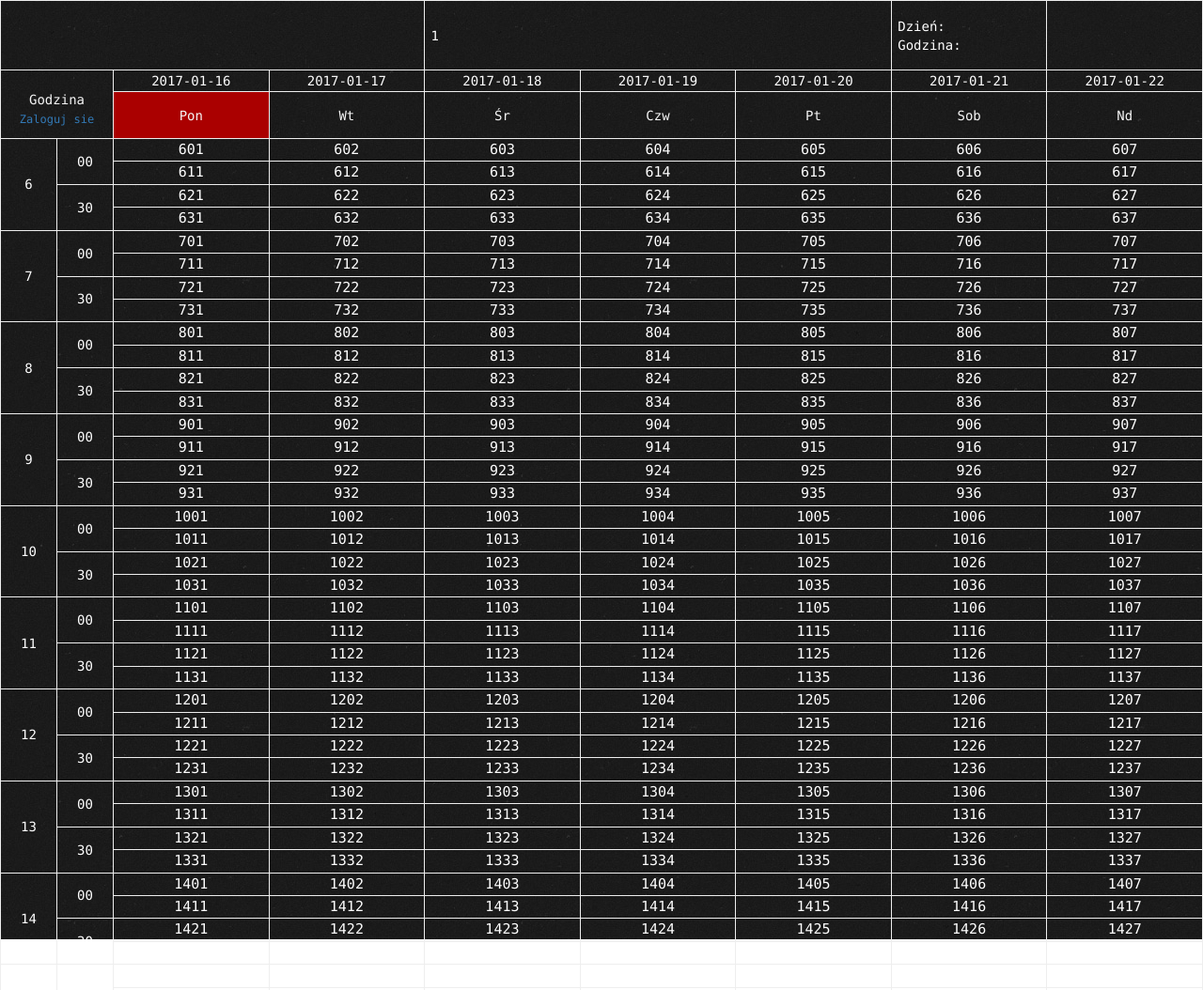
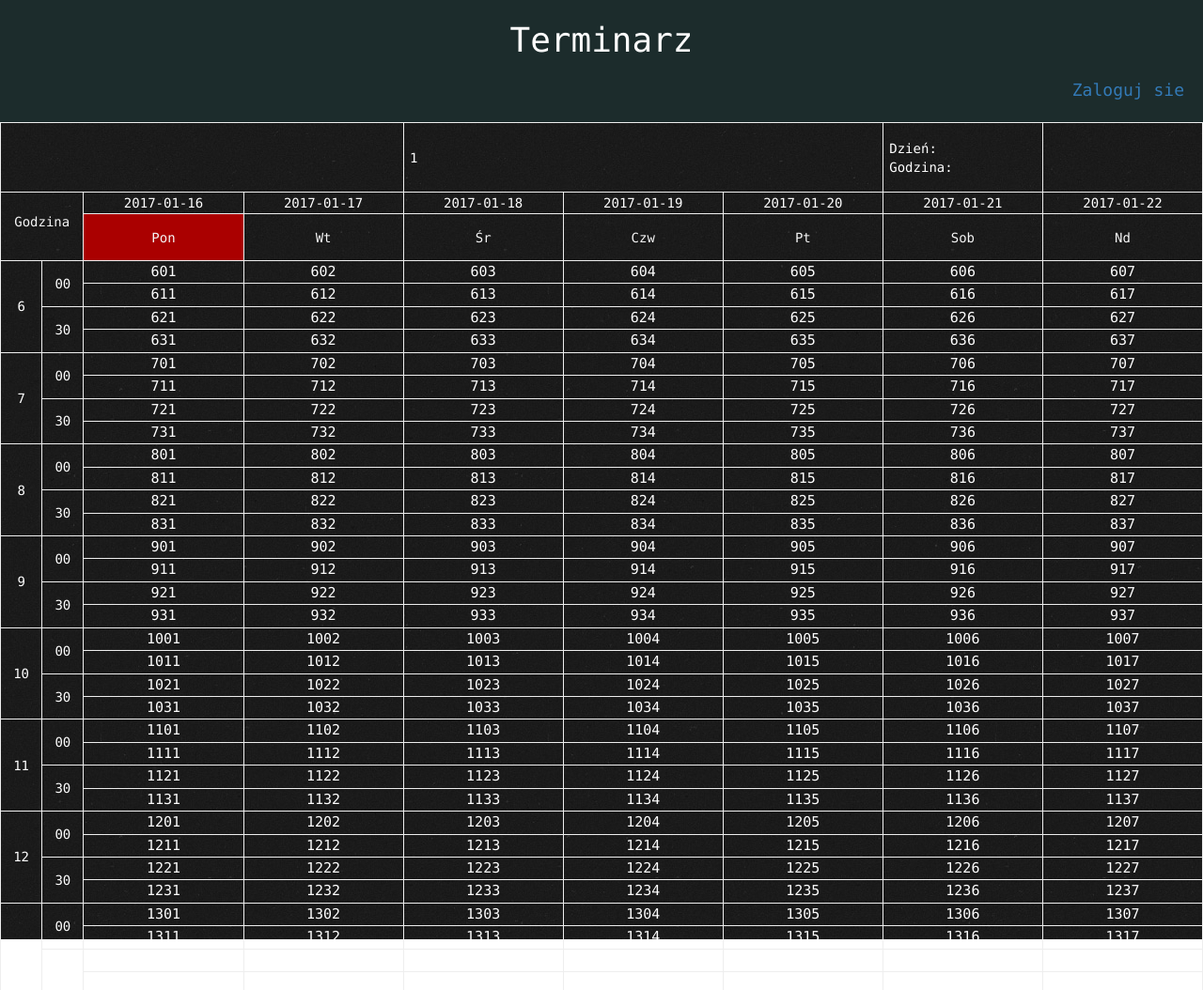
Before and after one commit to PatrykDrozdz/timetable, a PHP site: page / in a window 1280 px wide. Shown: the top 1054 px of the page at 94% size. Run offline with PHP 8.4, Linux system fonts and the light colour scheme; data that the repository does not hold is empty.

Commit message:
some changes

```diff
--- a/index.php
+++ b/index.php
@@ -54,6 +54,17 @@ require_once 'gettingDatas.php';
                 }
 
                 ?>
+
+            <div id="header">
+                 <h1>Terminarz</h1>
+                      <div id="loging">
+
+                                  <button type="button"
+                                          class="btn btn-link btn-lg active"
+                                data-toggle="modal" data-target="#log"
+                                >Zaloguj sie</button>
+                    </div>
+            </div>
 
 
             <div class="table-responsive">
@@ -130,10 +141,6 @@ require_once 'gettingDatas.php';
                                 Godzina
                                 <br/>
 
-                                  <button type="button"
-                                          class="btn btn-link btn-xs active"
-                                data-toggle="modal" data-target="#log"
-                                >Zaloguj sie</button>
                             </div>
 
                         </td>
@@ -143,6 +150,13 @@ require_once 'gettingDatas.php';
 
                             <td>
                                     <div class="date"><?php echo $tab[$i];?></div>
+
+                                    <style>
+                                        .date {
+                                            color: white;
+                                            height: 3%;
+                                        }
+                                    </style>
 
                             </td>
 
```
Also changed, not shown: Interface.php (+5 -2 lines).
